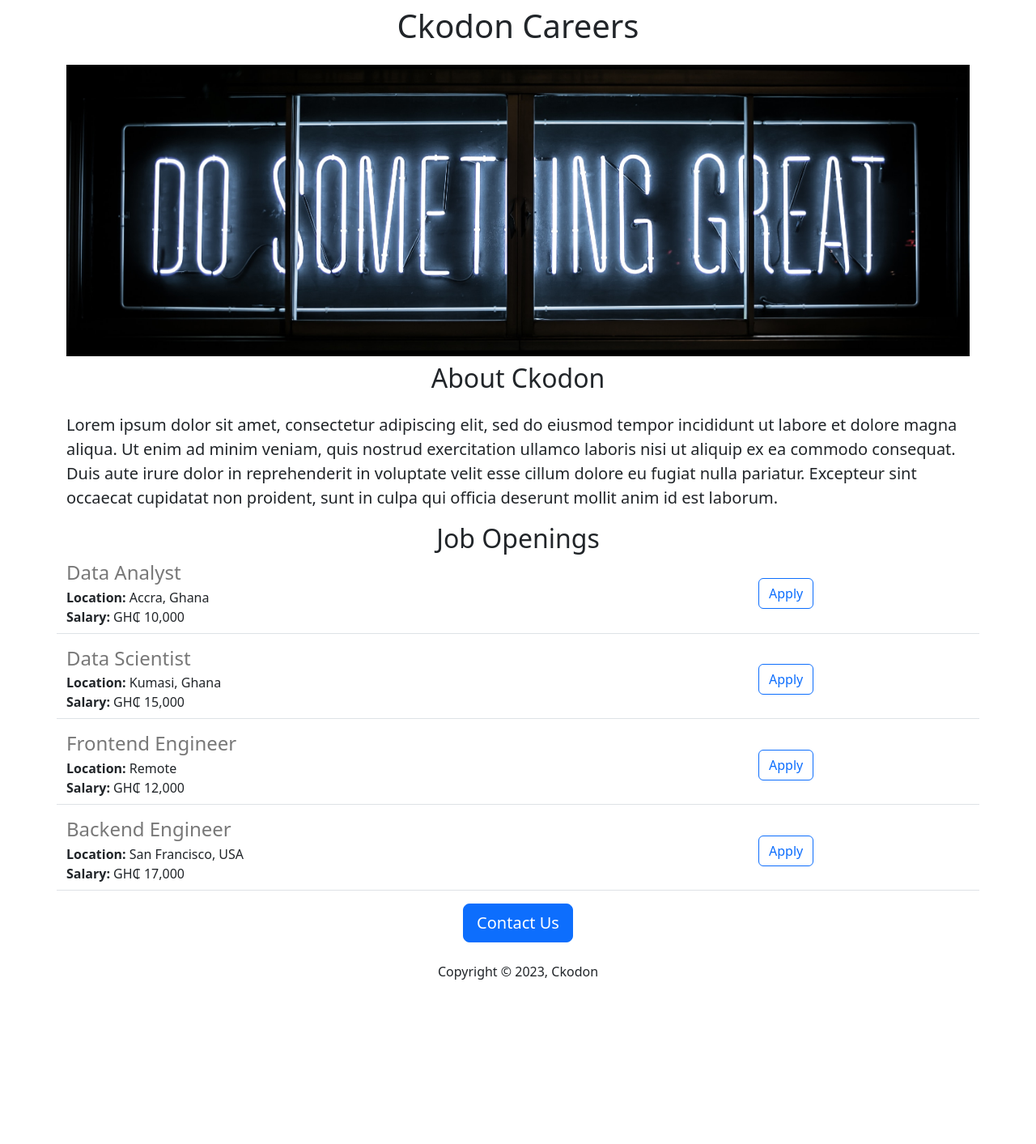
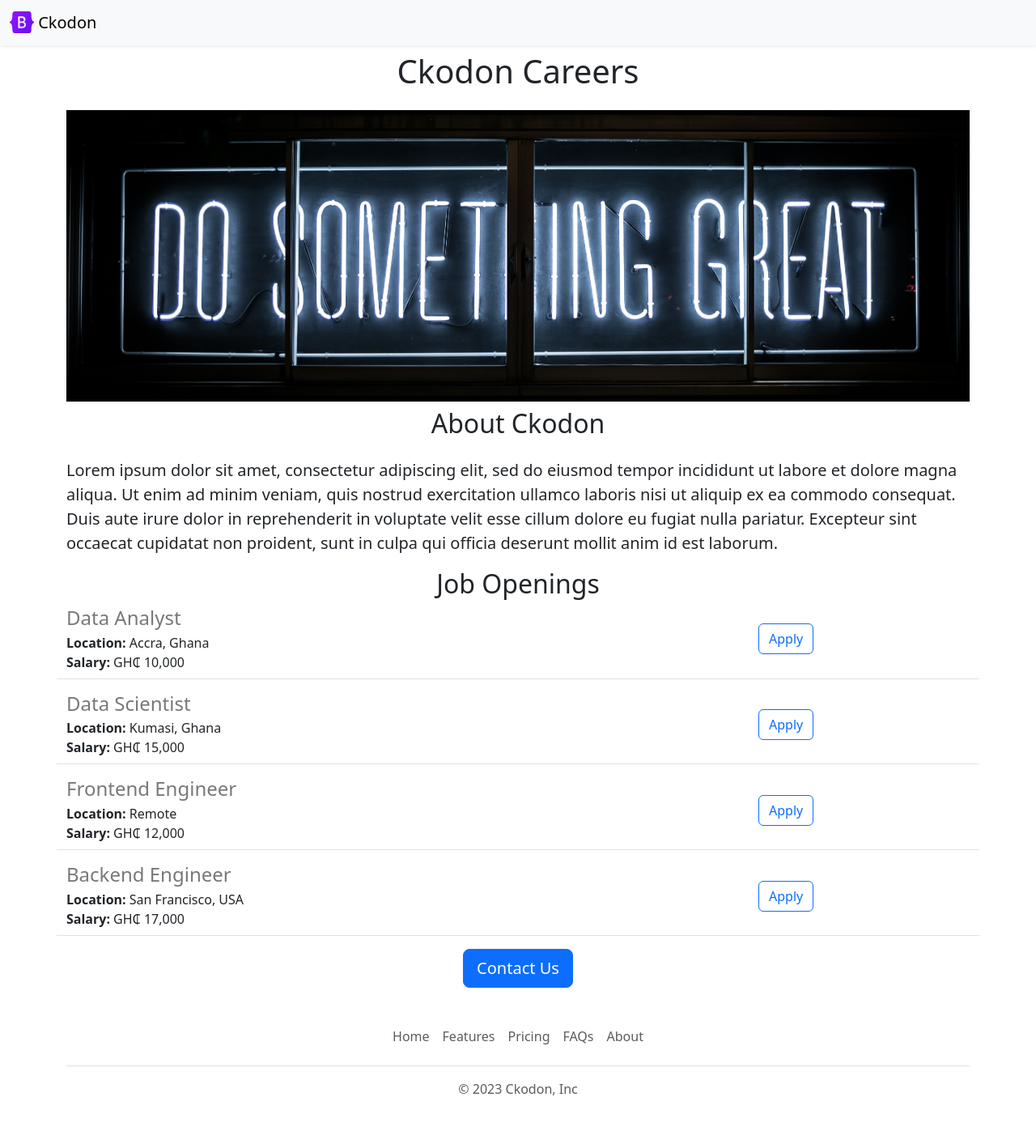
Before and after one commit to BlaqPanther/ckodon-careers-website, a Flask app: page / in a window 1280 px wide. Shown: the whole page at 81% size. Before the commit the page ends 1210 px from the top, so only its background shows below. Run offline with Flask 3, Linux system fonts and the light colour scheme.

Commit message:
Added header and footer

```diff
--- /dev/null
+++ b/templates/footer.html
@@ -0,0 +1,10 @@
+<footer class="py-3 my-4">
+    <ul class="nav justify-content-center border-bottom pb-3 mb-3">
+      <li class="nav-item"><a href="#" class="nav-link px-2 text-body-secondary">Home</a></li>
+      <li class="nav-item"><a href="#" class="nav-link px-2 text-body-secondary">Features</a></li>
+      <li class="nav-item"><a href="#" class="nav-link px-2 text-body-secondary">Pricing</a></li>
+      <li class="nav-item"><a href="#" class="nav-link px-2 text-body-secondary">FAQs</a></li>
+      <li class="nav-item"><a href="#" class="nav-link px-2 text-body-secondary">About</a></li>
+    </ul>
+    <p class="text-center text-body-secondary">&copy; 2023 {{company_name}}, Inc</p>
+  </footer>
--- a/templates/home1.html
+++ b/templates/home1.html
@@ -15,6 +15,7 @@
   </head>
   <body>
     <div class="container">
+      {% include 'nav.html' %}
       <h1 class="text-center mt-2 mb-4">{{company_name}} Careers</h1>
       <img class="img-fluid" id="banner" src = "https://jovian-careers-website--isaacgyamfi2.repl.co/static/banner.jpg" >
       <h2 class="text-center mt-2 mb-4">About {{company_name}}</h2>
@@ -29,8 +30,8 @@
         </div>
         <div class="text-center">
         <button type="button" class="btn btn-primary btn-lg">Contact Us</button>
-          <p class="mt-4">Copyright &copy; 2023, {{company_name}}</p>
       </div>
+      {% include 'footer.html' %}
     </div>
   </body>
 </html>
--- /dev/null
+++ b/templates/nav.html
@@ -0,0 +1,9 @@
+<nav class="navbar bg-body-tertiary shadow-sm fixed-top bg-white">
+  <div class="container-fluid">
+    <a class="navbar-brand" href="#">
+      <img src="static/bootstrap-logo.svg" alt="Logo" width="30" height="27" class="d-inline-block align-text-top">
+      Ckodon
+    </a>
+  </div>
+</nav>
+<div style="height:56px"></div>
```
Also changed, not shown: static/bootstrap-logo.svg (added), static/logo.svg (added).
